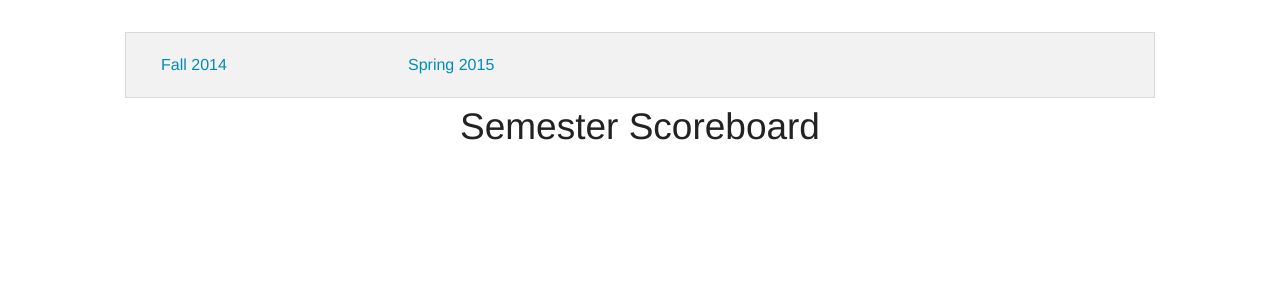
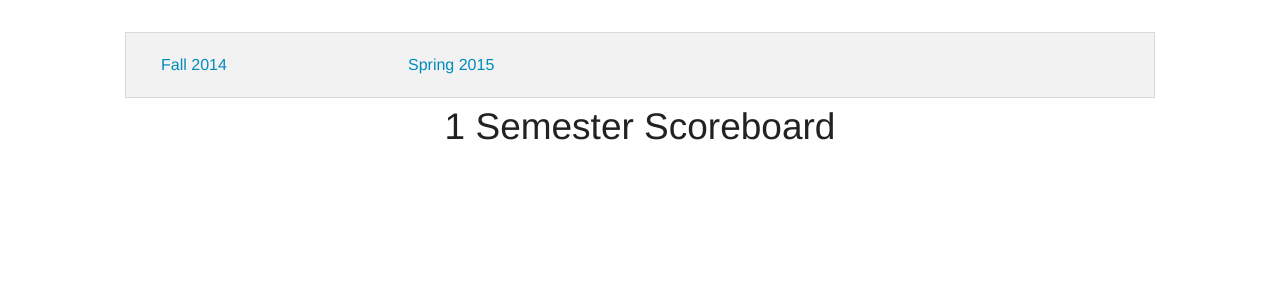
Before and after one commit to RITC3/rc3site, a Flask app: page /scoreboard/1 in a window 1280 px wide. Shown: the part 45-345 px from the top of the page. Run offline with Flask 2, Linux system fonts and the light colour scheme; parts of the project's set-up code (start-up, migrations or seed data) failed here and were passed over.

Commit message:
fixed scoreboard header

```diff
--- a/app/templates/scoreboard.html
+++ b/app/templates/scoreboard.html
@@ -12,7 +12,7 @@
     {% endfor %}
     </div>
 </div>
-<h2 class="text-center">{{semesters[semester]}} Semester Scoreboard</h2>
+<h2 class="text-center">{{semester}} Semester Scoreboard</h2>
 {% include "generate_scoreboard.html" %}
 
 {% endblock %}
```
